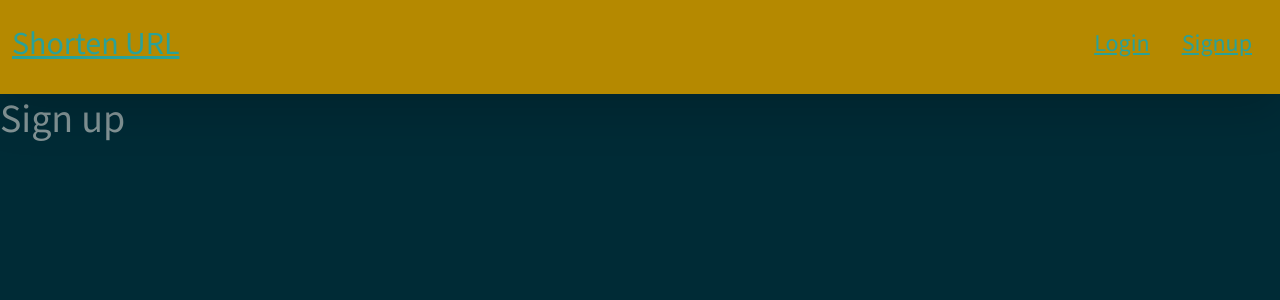
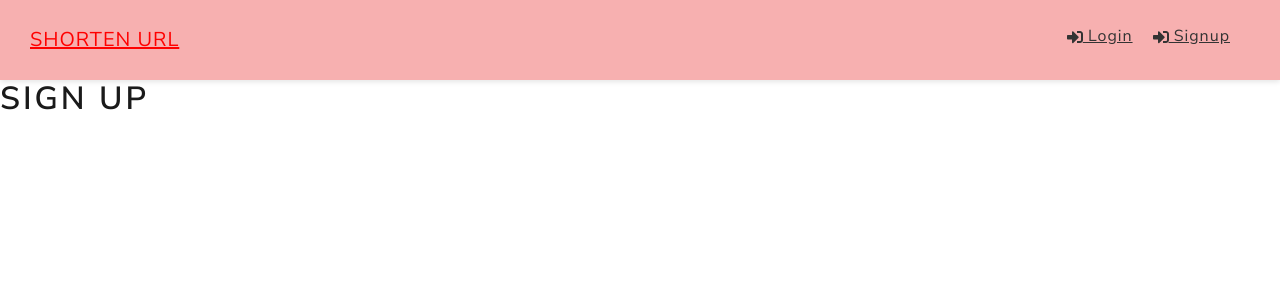
Before and after one commit to akabhi5/url-shortener-nextjs, a Next.js app: page /signup in a window 1280 px wide. Shown: the top 300 px of the page. Built offline with nearby package versions, Linux system fonts and the light colour scheme.

Commit message:
changed styling

```diff
--- a/components/Index/InputForm.js
+++ b/components/Index/InputForm.js
@@ -69,7 +69,7 @@ const InputForm = ({ hostUrl }) => {
               <input
                 style={{ height: "60px", fontSize: "30px" }}
                 type="text"
-                className="form-control"
+                className="form-control border-4"
                 id="inputUrl"
                 placeholder="Enter URL"
                 value={url}
--- a/components/Layout/Header.js
+++ b/components/Layout/Header.js
@@ -1,42 +1,55 @@
 import React from "react";
 import Link from "next/link";
+import styles from "../../styles/Header.module.css";
+import { FaSignOutAlt, FaSignInAlt } from "react-icons/fa";
 
 const Header = () => {
+  const user = null;
+
   return (
-    <nav className="navbar navbar-expand-lg navbar-dark bg-primary shadow-lg py-4">
-      <div className="container-fluid">
-        <h2>
-          <Link href="/">Shorten URL</Link>
-        </h2>
-        <div id="navbarSupportedContent">
-          <ul
-            style={{
-              listStyleType: "none",
-              margin: "0",
-              padding: "0",
-            }}
-            className=" ms-auto mb-2 mb-lg-0"
-          >
-            <li
-              style={{ display: "inline", float: "left" }}
-              className="nav-item"
-            >
-              <h4 className="mx-3">
-                <Link href="login">Login</Link>
-              </h4>
-            </li>
-            <li
-              style={{ display: "inline", float: "left" }}
-              className="nav-item"
-            >
-              <h4 className="mx-3">
-                <Link href="/signup">Signup</Link>
-              </h4>
-            </li>
-          </ul>
-        </div>
+    <header className={styles.header}>
+      <div className={styles.logo}>
+        <Link href="/">
+          <a>Shorten URL</a>
+        </Link>
       </div>
-    </nav>
+
+      <nav>
+        <ul className="mt-2">
+          {user ? (
+            // If logged in
+            <>
+              <li>
+                <div
+                  onClick={() => logout()}
+                  className="btn-secondary btn-icon"
+                >
+                  <FaSignOutAlt /> Logout
+                </div>
+              </li>
+            </>
+          ) : (
+            // Ig logged out
+            <>
+              <li>
+                <Link href="/login">
+                  <a className="btn-icon">
+                    <FaSignInAlt /> Login
+                  </a>
+                </Link>
+              </li>
+              <li>
+                <Link href="/signup">
+                  <a className="btn-icon">
+                    <FaSignInAlt /> Signup
+                  </a>
+                </Link>
+              </li>
+            </>
+          )}
+        </ul>
+      </nav>
+    </header>
   );
 };
 
--- a/package.json
+++ b/package.json
@@ -13,6 +13,7 @@
     "bootstrap": "^5.0.2",
     "next": "11.0.1",
     "react": "17.0.2",
+    "react-bootstrap": "^1.6.1",
     "react-dom": "17.0.2",
     "react-icons": "^4.2.0",
     "react-toastify": "^7.0.4"
--- /dev/null
+++ b/styles/Header.module.css
@@ -0,0 +1,58 @@
+.header {
+  display: flex;
+  justify-content: space-between;
+  align-items: center;
+  background: rgb(247, 176, 176);
+  color: #333;
+  height: 60px;
+  padding: 40px 30px 40px 30px;
+  /* padding-top: 20px;
+  padding-bottom: 20px; */
+  box-shadow: 0 2px 5px rgba(0, 0, 0, 0.1);
+}
+
+.header a {
+  color: #333;
+  margin-right: 20px;
+}
+
+.header a:hover {
+  color: #000;
+}
+.header ul {
+  display: flex;
+  align-items: center;
+  justify-content: center;
+  list-style: none;
+}
+
+.logo {
+  color: red;
+  font-size: 20px;
+  text-transform: uppercase;
+}
+
+.logo a {
+  color: red;
+}
+
+@media (max-width: 768px) {
+  .header {
+    flex-direction: column;
+    height: auto;
+  }
+
+  .header ul {
+    margin: 20px 0;
+    flex-direction: column;
+    text-align: center;
+  }
+
+  .header a {
+    margin-right: 0;
+  }
+
+  .logo {
+    margin: 20px 0;
+  }
+}
```
Also changed, not shown: styles/bootstrap.min.css, 1 other file (tests, documents, lock files or other folders).
